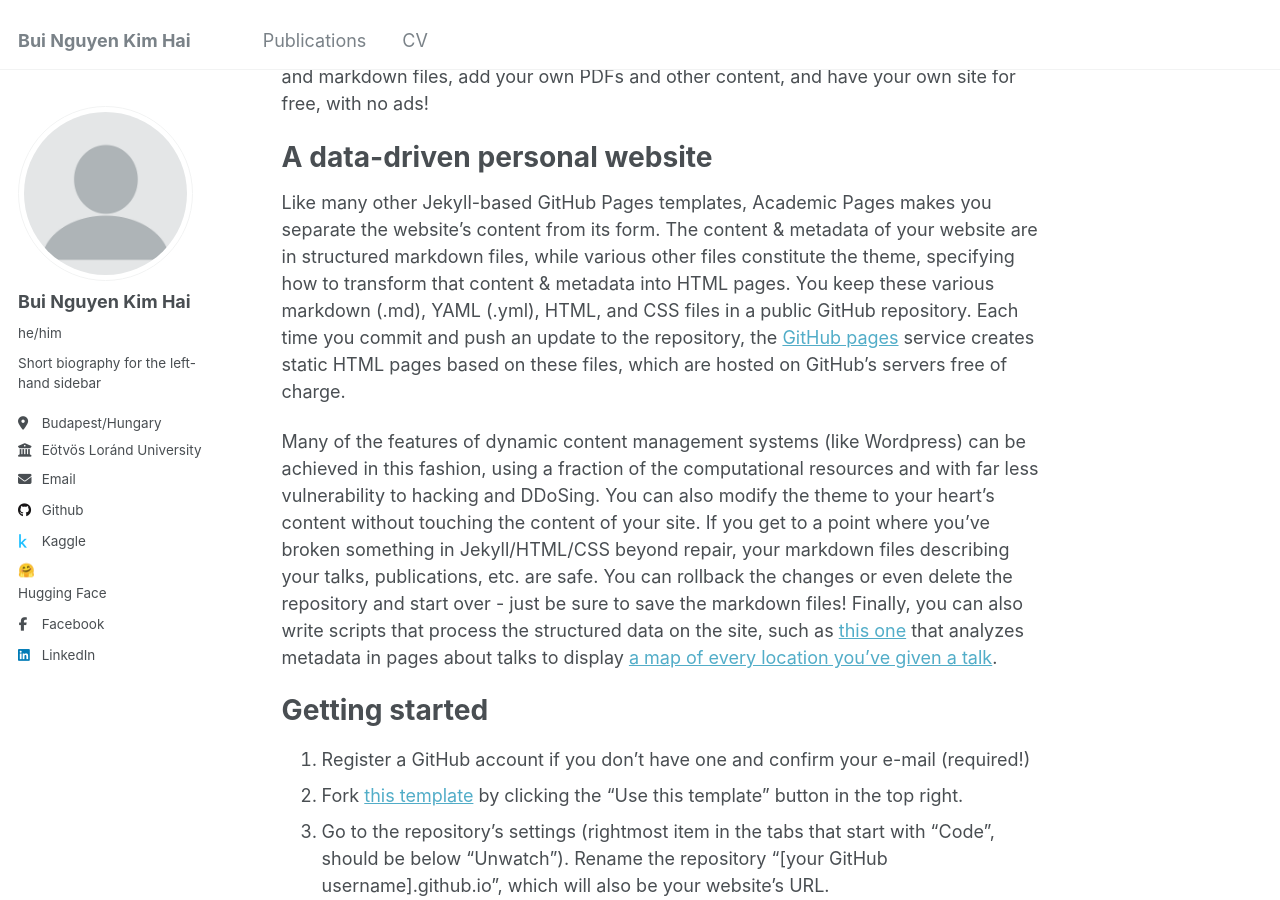
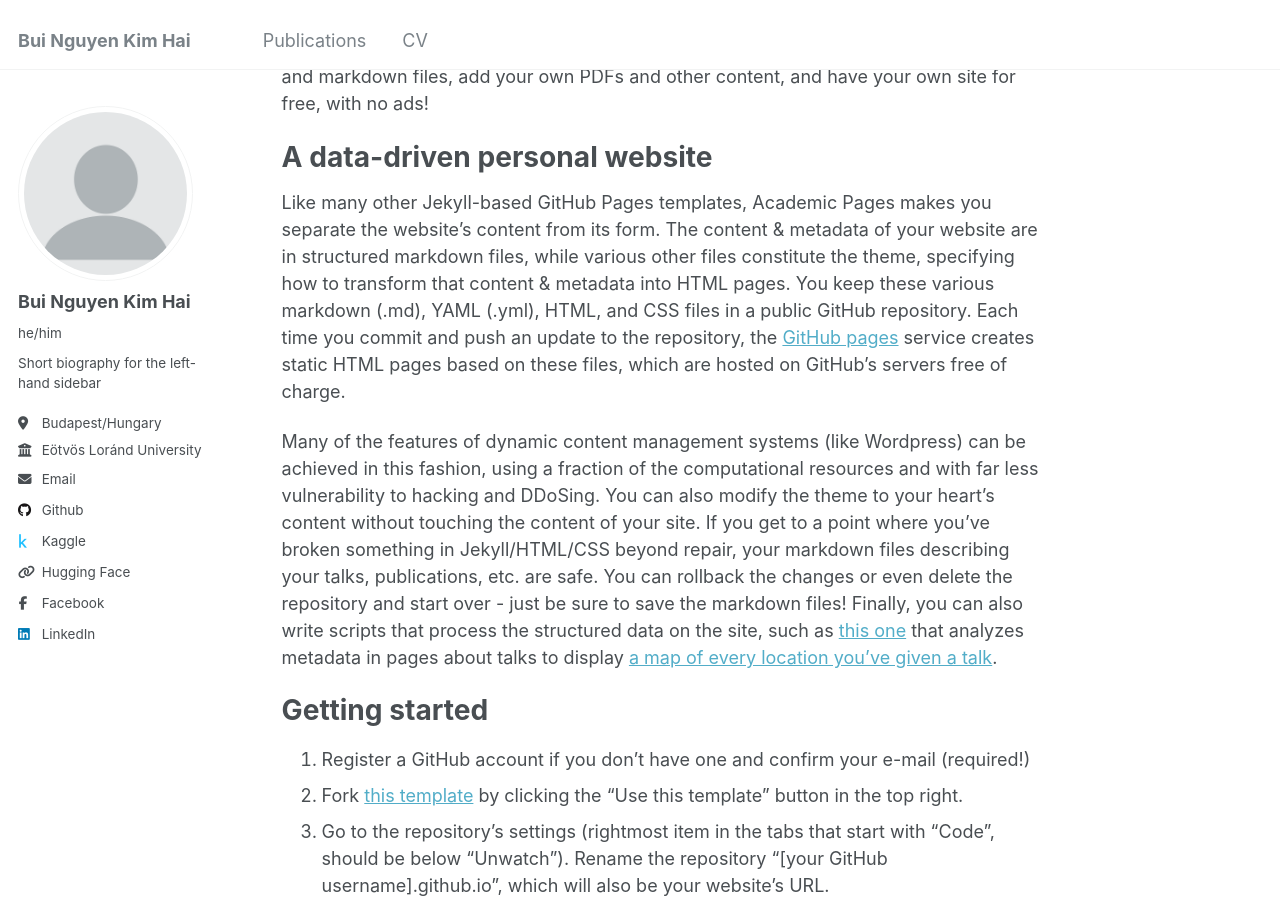
Before and after one commit to whynotkimhari/whynotkimhari.github.io, a Jekyll site: the page built from _pages/about.md, in a window 1280 px wide and 900 px high, scrolled down 302 px. Built offline with Jekyll 4.4.1, drawn with Linux system fonts in a browser that asks for light colours.

Commit message:
Update author-profile.html

```diff
--- a/_includes/author-profile.html
+++ b/_includes/author-profile.html
@@ -80,7 +80,7 @@
         <li><a href="https://kaggle.com/{{ author.kaggle }}"><i class="fab fa-fw fa-kaggle icon-pad-right" aria-hidden="true"></i>Kaggle</a></li>
       {% endif %}
       {% if author.huggingface %}
-        <li><span class="icon-pad-right">🤗</span> <a href="https://huggingface.co/{{ author.huggingface }}">Hugging Face</a></li>
+        <li><a href="https://huggingface.co/{{ author.huggingface }}"><i class="fas fa-fw fa-link icon-pad-right" aria-hidden="true"></i>Hugging Face</a></li>
       {% endif %}
       {% if author.stackoverflow %}
         <li><a href="https://www.stackoverflow.com/users/{{ author.stackoverflow }}"><i class="fab fa-fw fa-stack-overflow icon-pad-right" aria-hidden="true"></i>Stackoverflow</a></li>
```
